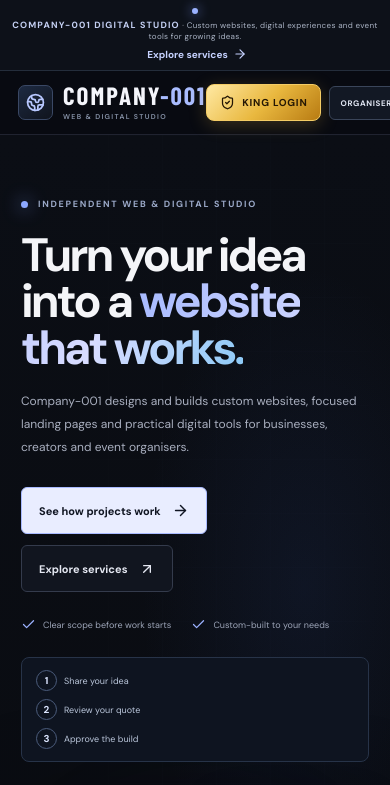
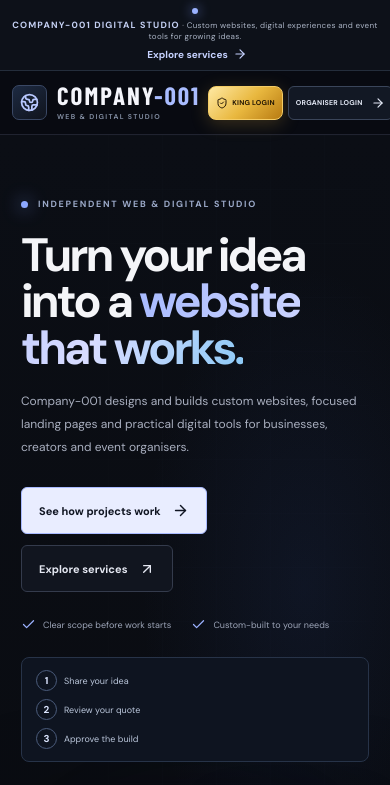
Before and after one commit to bhavishyacodz/Company-001, a React (Vite) app: page / in a window 390 px wide. Shown: the top 785 px of the page. Built offline with nearby package versions, Linux system fonts and the light colour scheme; a web font is replaced by a local one.

Commit message:
Make login destinations reliably tappable on mobile

```diff
--- a/src/styles.css
+++ b/src/styles.css
@@ -476,3 +476,23 @@
 .profile-signout{border:1px solid #383344;border-radius:6px;background:#17151f;color:#c9b7e9;padding:10px 12px;font-size:10px}
 .profile-signout:hover{border-color:#65517f;background:#211a2c}
 @media(max-width:480px){.profile-overview{padding:13px;gap:14px}.profile-overview-top{align-items:flex-start;flex-wrap:wrap}.profile-overview-identity{min-width:calc(100% - 72px)}.profile-live-pill{margin-left:60px}.profile-overview-meta{grid-template-columns:1fr}.profile-overview-meta>div{grid-template-columns:105px minmax(0,1fr);align-items:center;padding:9px}.profile-overview-actions{align-items:stretch}.profile-overview-actions .button{flex:1;justify-content:center}.profile-signout{white-space:nowrap}}
+
+
+/* Navigation safety: keep the two login destinations distinct and tappable on narrow screens. */
+.top-actions{position:relative;z-index:20;flex-shrink:0;min-width:0}
+.top-actions>button{position:relative;z-index:1;touch-action:manipulation}
+.nav-links{z-index:15}
+@media(max-width:700px){
+  .topbar{padding-inline:12px;gap:8px}
+  .top-actions{gap:5px}
+  .owner-shortcut.king-login{padding:8px 7px;font-size:7px;letter-spacing:.035em;gap:4px;min-height:34px}
+  .owner-shortcut.king-login svg{width:12px;height:12px;flex-shrink:0}
+  .account-entry{padding:0 7px;font-size:7px;letter-spacing:.035em;min-height:34px}
+  .menu-button{position:relative;z-index:2;flex-shrink:0;padding:6px}
+}
+@media(max-width:380px){
+  .topbar{padding-inline:8px;gap:5px}
+  .top-actions{gap:4px}
+  .owner-shortcut.king-login{padding-inline:5px;font-size:6px}
+  .account-entry{padding-inline:5px;font-size:6px}
+}
```
